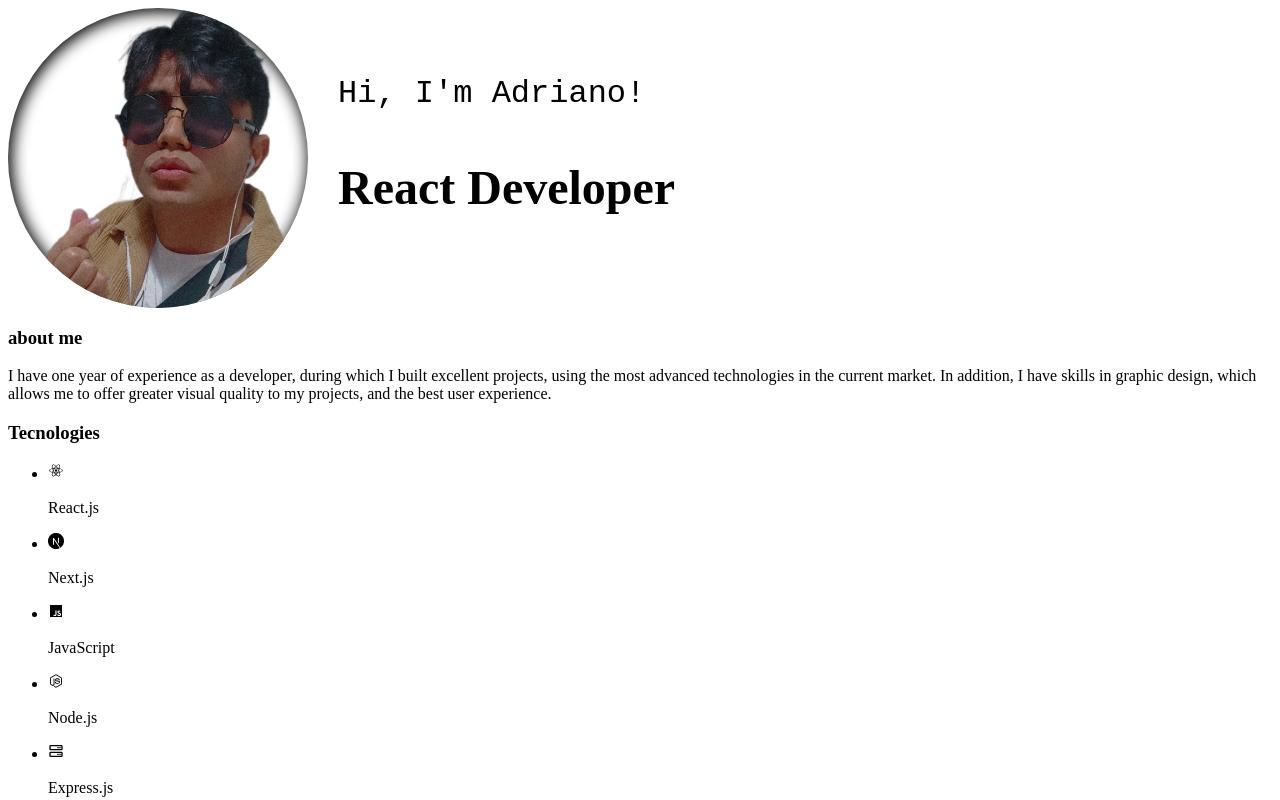
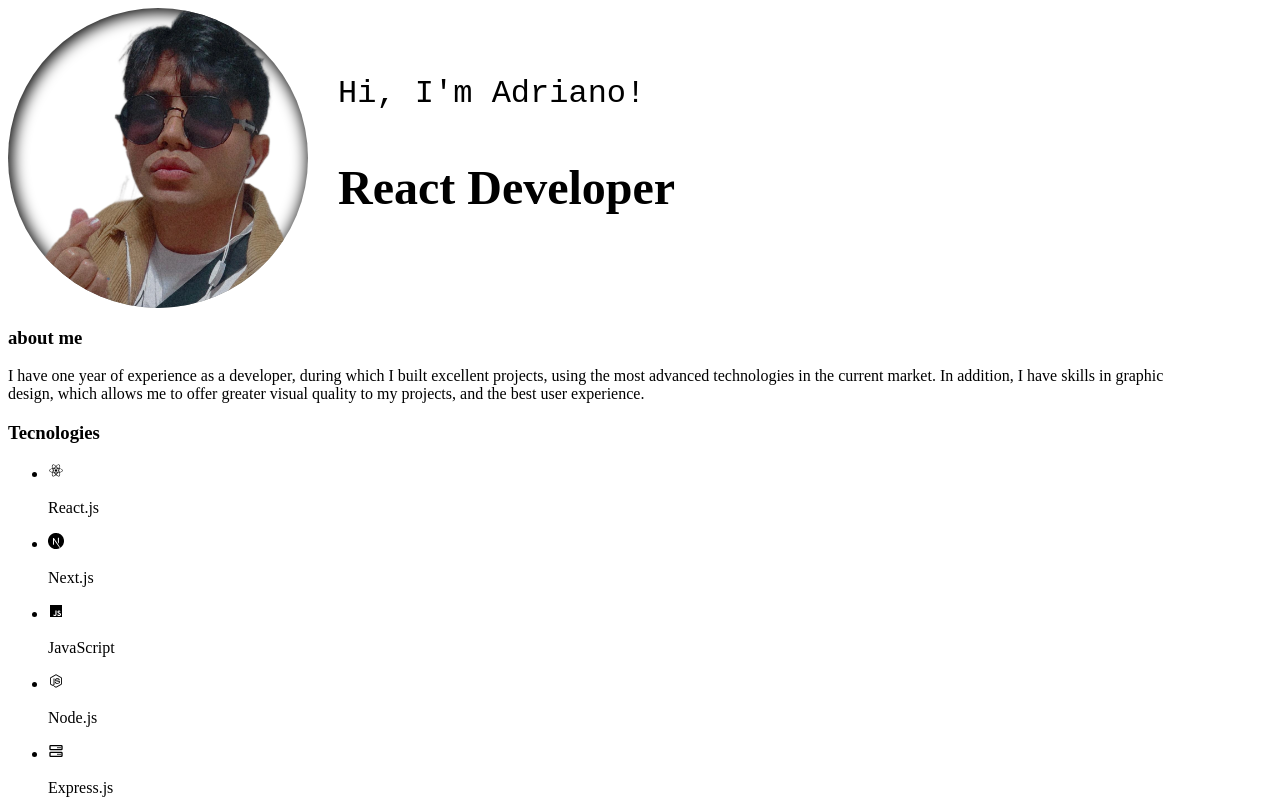
Before and after one commit to driwcoder/my-resume-next, a Next.js app: page /components/box1 in a window 1280 px wide. Shown: the top 800 px of the page. Built offline with nearby package versions, Linux system fonts and the light colour scheme.

Commit message:
espaçamento de texto par coluna direita

```diff
--- a/src/app/components/box1/style.css
+++ b/src/app/components/box1/style.css
@@ -26,3 +26,7 @@
 .sorveteria {
   margin-top: 20px;
 }
+
+.about p {
+  padding-right: 80px;
+}
```
